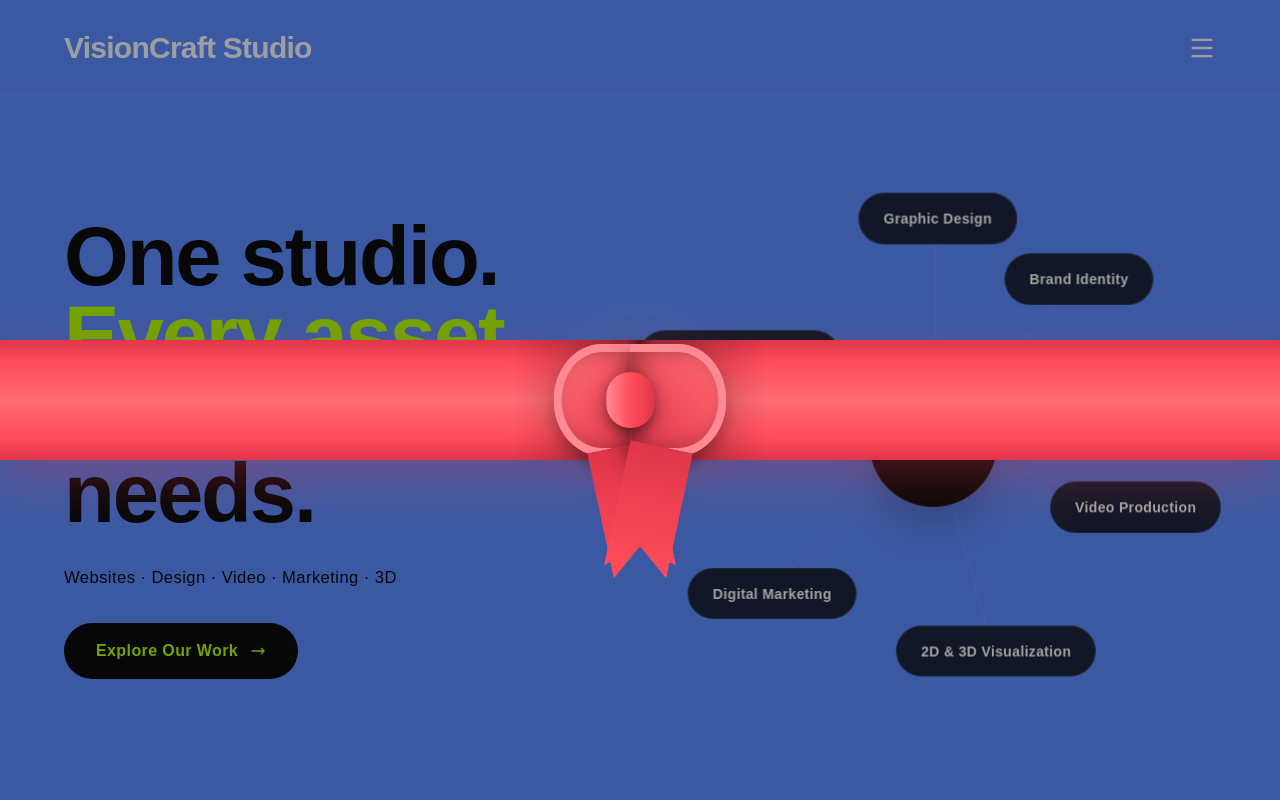
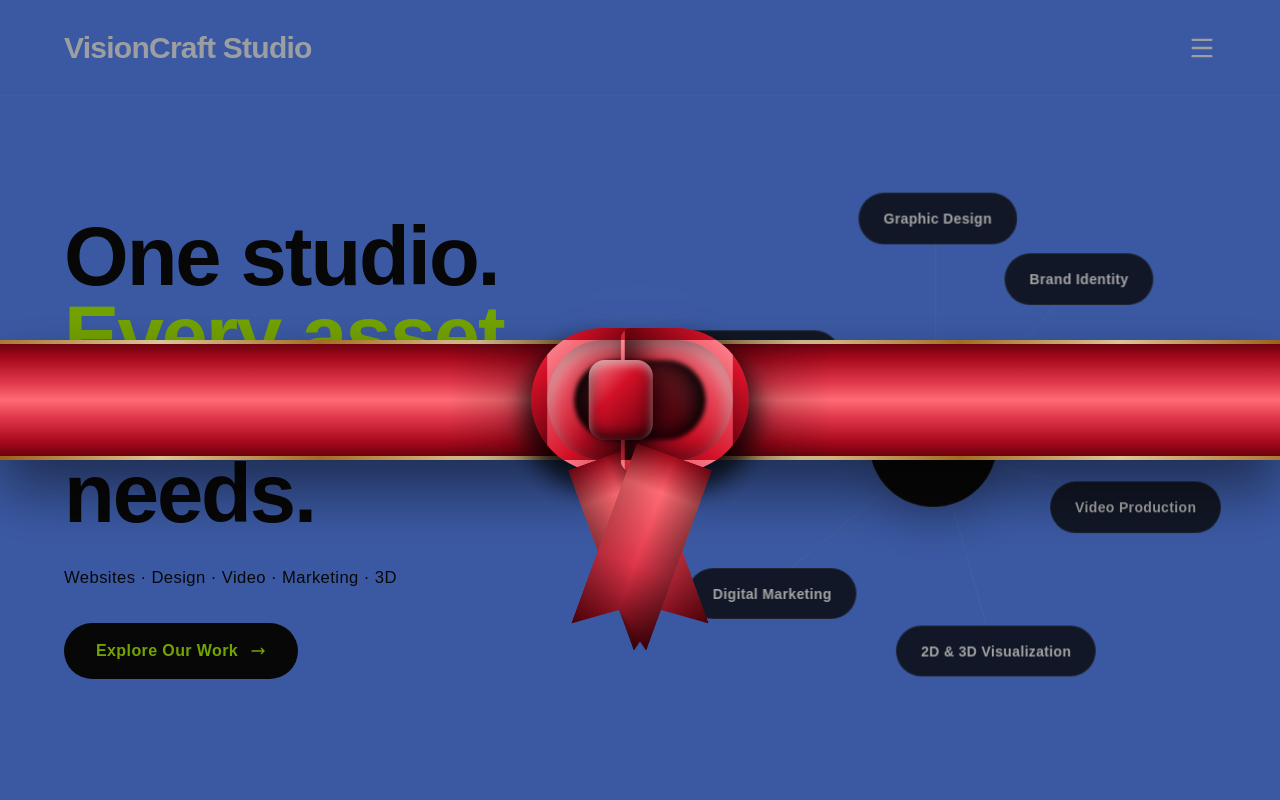
Before and after one commit to saurabhhumane125/visioncraft, a Next.js app: page / in a window 1280 px wide. Shown: the top 800 px of the page. Built offline with nearby package versions, Linux system fonts and the light colour scheme; a web font is replaced by a local one.

Commit message:
style: overhaul ribbon gradients, bow physics, and gold trims for premium look

```diff
--- a/components/ui/OpeningRibbon.tsx
+++ b/components/ui/OpeningRibbon.tsx
@@ -93,11 +93,13 @@ export function OpeningRibbon() {
     },
   }
 
-  // Pure CSS ribbon styles
+  // Premium 3D Satin Ribbon styles
   const ribbonGradients = {
-    base: "linear-gradient(180deg, #E0364A 0%, #FF4D5A 20%, #FF6B73 50%, #FF4D5A 80%, #E0364A 100%)",
-    shadow: "linear-gradient(90deg, rgba(0,0,0,0) 0%, rgba(0,0,0,0.3) 90%, rgba(0,0,0,0.6) 100%)",
-    shadowRight: "linear-gradient(270deg, rgba(0,0,0,0) 0%, rgba(0,0,0,0.3) 90%, rgba(0,0,0,0.6) 100%)",
+    base: "linear-gradient(to bottom, #5a000b 0%, #a6091b 15%, #E0364A 35%, #FF6B73 50%, #E0364A 65%, #a6091b 85%, #5a000b 100%)",
+    shadow: "linear-gradient(90deg, rgba(0,0,0,0) 0%, rgba(0,0,0,0.4) 80%, rgba(0,0,0,0.8) 100%)",
+    shadowRight: "linear-gradient(270deg, rgba(0,0,0,0) 0%, rgba(0,0,0,0.4) 80%, rgba(0,0,0,0.8) 100%)",
+    goldTrimTop: "linear-gradient(90deg, #BF953F, #FCF6BA, #B38728, #FBF5B7, #AA771C)",
+    goldTrimBottom: "linear-gradient(90deg, #AA771C, #FBF5B7, #B38728, #FCF6BA, #BF953F)",
   }
 
   return (
@@ -134,33 +136,46 @@ export function OpeningRibbon() {
           variants={leftHalfVariants}
           initial="closed"
           animate={ribbonState}
-          className="absolute left-0 top-0 bottom-0 w-1/2 origin-top-right shadow-[0_20px_50px_rgba(224,54,74,0.3)]"
+          className="absolute left-0 top-0 bottom-0 w-1/2 origin-top-right shadow-[0_30px_60px_rgba(0,0,0,0.5)]"
           style={{ background: ribbonGradients.base }}
         >
+          {/* Gold Trims */}
+          <div className="absolute top-0 left-0 right-0 h-1" style={{ background: ribbonGradients.goldTrimTop, opacity: 0.8 }} />
+          <div className="absolute bottom-0 left-0 right-0 h-1" style={{ background: ribbonGradients.goldTrimBottom, opacity: 0.8 }} />
+
           {/* Inner shadow/fold for realism near the cut */}
-          <div className="absolute inset-y-0 right-0 w-32 pointer-events-none" style={{ background: ribbonGradients.shadow }} />
+          <div className="absolute inset-y-0 right-0 w-48 pointer-events-none mix-blend-multiply" style={{ background: ribbonGradients.shadow }} />
 
           {/* Left half of the bow */}
-          <div className="absolute right-0 top-1/2 -translate-y-1/2 translate-x-[10%]">
+          <div className="absolute right-0 top-1/2 -translate-y-1/2 translate-x-[15%] z-10">
             <div className="relative">
-              {/* Bow Loop */}
+              {/* Back Loop Shadow */}
+              <div className="absolute inset-0 bg-black/40 blur-md rounded-full translate-y-4 -translate-x-2" />
+
+              {/* Main Bow Loop */}
               <div
-                className="w-16 sm:w-24 h-20 sm:h-28 rounded-l-[100%] rounded-r-md border-t-8 border-b-8 border-l-8"
+                className="relative w-20 sm:w-32 h-24 sm:h-36 rounded-l-[100px] rounded-r-2xl border-y-[12px] border-l-[16px] border-r-[4px] overflow-hidden"
                 style={{
-                  borderColor: "#FF8A93",
-                  background: "linear-gradient(135deg, #FF6B73 0%, #E0364A 100%)",
-                  boxShadow: "inset -10px 0 20px rgba(0,0,0,0.3), 5px 10px 20px rgba(0,0,0,0.4)"
+                  borderColor: "transparent", // Use box-shadow for a seamless 3D edge
+                  background: "linear-gradient(135deg, #FF8A93 0%, #d31027 60%, #5a000b 100%)",
+                  boxShadow: "inset -15px 0 30px rgba(0,0,0,0.7), inset 5px 10px 15px rgba(255,255,255,0.4), -5px 15px 25px rgba(0,0,0,0.6)"
                 }}
-              />
+              >
+                {/* Inner dark void of the loop */}
+                <div className="absolute right-0 top-1/2 -translate-y-1/2 w-3/4 h-2/3 bg-black/60 rounded-l-[50px] blur-[2px] shadow-[inset_10px_0_20px_rgba(0,0,0,1)]" />
+              </div>
+
               {/* Bow Tail */}
               <div
-                className="absolute top-full right-0 w-12 sm:w-16 h-24 sm:h-32 -mt-4 origin-top-right -rotate-12"
+                className="absolute top-[80%] right-4 w-16 sm:w-20 h-32 sm:h-48 origin-top-right -rotate-[20deg]"
                 style={{
-                  background: "linear-gradient(180deg, #E0364A 0%, #FF4D5A 100%)",
-                  clipPath: "polygon(0 0, 100% 0, 100% 100%, 50% 80%, 0 100%)",
-                  boxShadow: "-5px 10px 15px rgba(0,0,0,0.3)"
+                  background: "linear-gradient(180deg, #a6091b 0%, #FF6B73 20%, #E0364A 60%, #5a000b 100%)",
+                  clipPath: "polygon(0 0, 100% 0, 100% 100%, 50% 85%, 0 100%)",
+                  boxShadow: "-10px 15px 25px rgba(0,0,0,0.5)"
                 }}
-              />
+              >
+                <div className="absolute inset-0 bg-gradient-to-r from-black/40 via-transparent to-black/20" />
+              </div>
             </div>
           </div>
         </motion.div>
@@ -170,41 +185,55 @@ export function OpeningRibbon() {
           variants={rightHalfVariants}
           initial="closed"
           animate={ribbonState}
-          className="absolute right-0 top-0 bottom-0 w-1/2 origin-top-left shadow-[0_20px_50px_rgba(224,54,74,0.3)]"
+          className="absolute right-0 top-0 bottom-0 w-1/2 origin-top-left shadow-[0_30px_60px_rgba(0,0,0,0.5)]"
           style={{ background: ribbonGradients.base }}
         >
+          {/* Gold Trims */}
+          <div className="absolute top-0 left-0 right-0 h-1" style={{ background: ribbonGradients.goldTrimTop, opacity: 0.8 }} />
+          <div className="absolute bottom-0 left-0 right-0 h-1" style={{ background: ribbonGradients.goldTrimBottom, opacity: 0.8 }} />
+
           {/* Inner shadow/fold for realism near the cut */}
-          <div className="absolute inset-y-0 left-0 w-32 pointer-events-none" style={{ background: ribbonGradients.shadowRight }} />
+          <div className="absolute inset-y-0 left-0 w-48 pointer-events-none mix-blend-multiply" style={{ background: ribbonGradients.shadowRight }} />
 
           {/* Right half of the bow */}
-          <div className="absolute left-0 top-1/2 -translate-y-1/2 -translate-x-[10%]">
+          <div className="absolute left-0 top-1/2 -translate-y-1/2 -translate-x-[15%] z-10">
             <div className="relative">
-              {/* Bow Loop */}
+              {/* Back Loop Shadow */}
+              <div className="absolute inset-0 bg-black/40 blur-md rounded-full translate-y-4 translate-x-2" />
+
+              {/* Main Bow Loop */}
               <div
-                className="w-16 sm:w-24 h-20 sm:h-28 rounded-r-[100%] rounded-l-md border-t-8 border-b-8 border-r-8"
+                className="relative w-20 sm:w-32 h-24 sm:h-36 rounded-r-[100px] rounded-l-2xl border-y-[12px] border-r-[16px] border-l-[4px] overflow-hidden"
                 style={{
-                  borderColor: "#FF8A93",
-                  background: "linear-gradient(225deg, #FF6B73 0%, #E0364A 100%)",
-                  boxShadow: "inset 10px 0 20px rgba(0,0,0,0.3), -5px 10px 20px rgba(0,0,0,0.4)"
+                  borderColor: "transparent",
+                  background: "linear-gradient(225deg, #FF8A93 0%, #d31027 60%, #5a000b 100%)",
+                  boxShadow: "inset 15px 0 30px rgba(0,0,0,0.7), inset -5px 10px 15px rgba(255,255,255,0.4), 5px 15px 25px rgba(0,0,0,0.6)"
+                }}
+              >
+                {/* Inner dark void of the loop */}
+                <div className="absolute left-0 top-1/2 -translate-y-1/2 w-3/4 h-2/3 bg-black/60 rounded-r-[50px] blur-[2px] shadow-[inset_-10px_0_20px_rgba(0,0,0,1)]" />
+              </div>
+
+              {/* Center Knot (attached to the right side so it splits cleanly) */}
+              <div
+                className="absolute top-1/2 left-0 -translate-x-1/2 -translate-y-1/2 w-12 sm:w-16 h-14 sm:h-20 rounded-2xl z-20"
+                style={{
+                  background: "linear-gradient(135deg, #FF8A93 0%, #d31027 40%, #5a000b 100%)",
+                  boxShadow: "0 10px 25px rgba(0,0,0,0.6), inset 0 5px 10px rgba(255,255,255,0.5), inset 0 -5px 15px rgba(0,0,0,0.8)"
                 }}
               />
-              {/* Center Knot (attached to the right side so it splits cleanly) */}
-              <div
-                className="absolute top-1/2 left-0 -translate-x-1/2 -translate-y-1/2 w-8 sm:w-12 h-10 sm:h-14 rounded-full z-10"
-                style={{
-                  background: "linear-gradient(90deg, #FF8A93 0%, #FF4D5A 50%, #E0364A 100%)",
-                  boxShadow: "0 5px 15px rgba(0,0,0,0.5)"
-                }}
-              />
+
               {/* Bow Tail */}
               <div
-                className="absolute top-full left-0 w-12 sm:w-16 h-24 sm:h-32 -mt-4 origin-top-left rotate-12"
+                className="absolute top-[80%] left-4 w-16 sm:w-20 h-32 sm:h-48 origin-top-left rotate-[20deg] z-0"
                 style={{
-                  background: "linear-gradient(180deg, #E0364A 0%, #FF4D5A 100%)",
-                  clipPath: "polygon(0 0, 100% 0, 100% 100%, 50% 80%, 0 100%)",
-                  boxShadow: "5px 10px 15px rgba(0,0,0,0.3)"
+                  background: "linear-gradient(180deg, #a6091b 0%, #FF6B73 20%, #E0364A 60%, #5a000b 100%)",
+                  clipPath: "polygon(0 0, 100% 0, 100% 100%, 50% 85%, 0 100%)",
+                  boxShadow: "10px 15px 25px rgba(0,0,0,0.5)"
                 }}
-              />
+              >
+                <div className="absolute inset-0 bg-gradient-to-l from-black/40 via-transparent to-black/20" />
+              </div>
             </div>
           </div>
         </motion.div>
```
